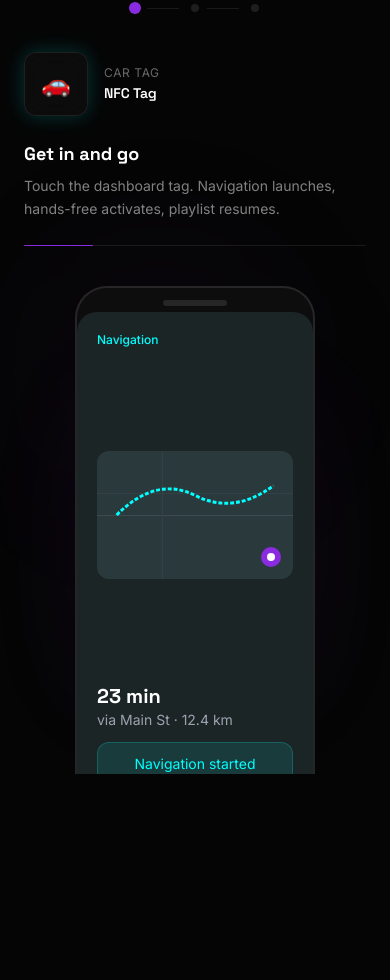
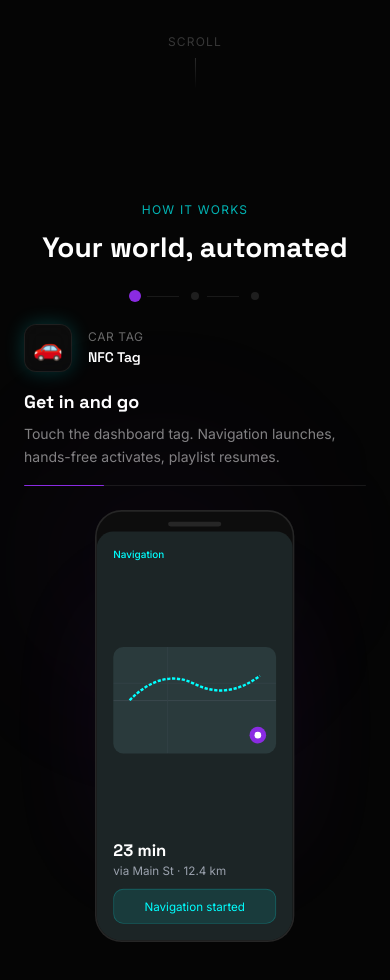
Before and after one commit to 0-nira-0/tap-flow, a React (Vite) app: page / in a window 390 px wide. Shown: the part 960-1940 px from the top of the page. Built offline with nearby package versions, Linux system fonts and the light colour scheme.

Commit message:
fix(layout): keep hero and how-it-works content clear of the header on small screens

```diff
--- a/src/components/sections/HeroSection.tsx
+++ b/src/components/sections/HeroSection.tsx
@@ -31,7 +31,7 @@ export default function HeroSection({ isDark }: HeroSectionProps) {
   return (
     <section
       id="hero"
-      className="relative min-h-screen flex items-center overflow-hidden"
+      className="relative min-h-screen flex items-center overflow-hidden py-24"
       style={{ background: 'var(--c-bg)' }}
     >
       {/* ambient background blobs */}
--- a/src/components/sections/HowItWorks.tsx
+++ b/src/components/sections/HowItWorks.tsx
@@ -1,3 +1,4 @@
+import { useLayoutEffect, useRef, useState } from 'react'
 import { motion, AnimatePresence } from 'framer-motion'
 import { useScrollProgress } from '../../hooks/useScrollProgress'
 import PhoneScreen from '../ui/PhoneScreen'
@@ -26,15 +27,51 @@ const steps = [
   },
 ]
 
+const PHONE_W = 240
+const PHONE_H = 520 // 240px wide at 9:19.5
+
+// Shrinks the phone so the whole sticky frame fits short viewports
+function usePhoneScale() {
+  const frameRef = useRef<HTMLDivElement>(null)
+  const contentRef = useRef<HTMLDivElement>(null)
+  const slotRef = useRef<HTMLDivElement>(null)
+  const [scale, setScale] = useState(1)
+
+  useLayoutEffect(() => {
+    const update = () => {
+      const frame = frameRef.current
+      const content = contentRef.current
+      const slot = slotRef.current
+      if (!frame || !content || !slot) return
+      const cs = getComputedStyle(frame)
+      const available = frame.clientHeight - parseFloat(cs.paddingTop) - parseFloat(cs.paddingBottom)
+      const rest = content.offsetHeight - slot.offsetHeight
+      const next = Math.min(1, Math.max(0.4, (available - rest) / PHONE_H))
+      setScale(prev => (Math.abs(prev - next) < 0.01 ? prev : next))
+    }
+
+    update()
+    const observer = new ResizeObserver(update)
+    if (frameRef.current) observer.observe(frameRef.current)
+    if (contentRef.current) observer.observe(contentRef.current)
+    return () => observer.disconnect()
+  }, [])
+
+  return { frameRef, contentRef, slotRef, scale }
+}
+
 export default function HowItWorks() {
   const { ref, progress } = useScrollProgress()
+  const { frameRef, contentRef, slotRef, scale } = usePhoneScale()
 
   const step = Math.min(2, Math.floor(progress * 3))
 
   return (
     <section ref={ref} id="how-it-works" style={{ height: '300vh' }}>
+      {/* pt-20 keeps the frame clear of the fixed header */}
       <div
-        className="sticky top-0 h-screen flex flex-col items-center justify-center overflow-hidden"
+        ref={frameRef}
+        className="sticky top-0 h-screen-safe pt-20 pb-6 flex flex-col items-center justify-center overflow-hidden"
         style={{ background: 'var(--c-bg)' }}
       >
         {/* ambient */}
@@ -43,8 +80,9 @@ export default function HowItWorks() {
           style={{ background: 'radial-gradient(circle, rgba(138,43,226,0.08), transparent 70%)', filter: 'blur(80px)' }}
         />
 
-        {/* header */}
-        <div className="text-center mb-10 px-6">
+        <div ref={contentRef} className="w-full flex flex-col items-center">
+          {/* header: hidden on small phones and landscape phones to leave room for the phone */}
+          <div className="text-center mb-6 sm:mb-10 px-6 [@media(max-width:767px)_and_(max-height:720px)]:hidden">
             <p className="font-body text-xs text-secondary/70 uppercase tracking-widest mb-2">How It Works</p>
             <h2
               className="font-display font-bold"
@@ -55,7 +93,7 @@ export default function HowItWorks() {
           </div>
 
           {/* step indicators */}
-        <div className="flex gap-3 mb-10">
+          <div className="flex gap-3 mb-6 sm:mb-10">
             {steps.map((s, i) => (
               <div key={i} className="flex items-center gap-2">
                 <div
@@ -68,9 +106,9 @@ export default function HowItWorks() {
           </div>
 
           {/* main content */}
-        <div className="w-full max-w-5xl mx-auto px-6 flex flex-col lg:flex-row items-center justify-center gap-10 lg:gap-20">
+          <div className="w-full max-w-5xl mx-auto px-6 flex flex-col sm:flex-row items-center justify-center gap-6 sm:gap-10 lg:gap-20">
             {/* left — tag + text */}
-          <div className="flex-1 flex flex-col items-start gap-6 max-w-sm">
+            <div className="flex-1 flex flex-col items-start gap-4 sm:gap-6 w-full max-w-sm">
               <AnimatePresence mode="wait">
                 <motion.div
                   key={step}
@@ -81,7 +119,7 @@ export default function HowItWorks() {
                   className="flex items-center gap-4"
                 >
                   <div
-                  className="w-16 h-16 rounded-xl flex items-center justify-center text-2xl glass"
+                    className="w-12 h-12 sm:w-16 sm:h-16 rounded-xl flex items-center justify-center text-2xl glass"
                     style={{ boxShadow: `0 0 20px ${steps[step].color}33` }}
                   >
                     {steps[step].icon}
@@ -146,7 +184,11 @@ export default function HowItWorks() {
             </div>
 
             {/* right — phone */}
-          <div className="relative">
+            <div
+              ref={slotRef}
+              className="relative flex-shrink-0"
+              style={{ width: PHONE_W * scale, height: PHONE_H * scale }}
+            >
               <div
                 className="absolute -inset-8 rounded-full pointer-events-none"
                 style={{
@@ -155,7 +197,10 @@ export default function HowItWorks() {
                   transition: 'background 0.5s',
                 }}
               />
+              <div style={{ width: PHONE_W, transform: `scale(${scale})`, transformOrigin: 'top left' }}>
                 <PhoneScreen step={step} />
+              </div>
+            </div>
           </div>
         </div>
       </div>
--- a/src/hooks/useScrollProgress.ts
+++ b/src/hooks/useScrollProgress.ts
@@ -21,9 +21,13 @@ export function useScrollProgress() {
     }
 
     window.addEventListener('scroll', handleScroll, { passive: true })
+    window.addEventListener('resize', handleScroll)
     handleScroll()
 
-    return () => window.removeEventListener('scroll', handleScroll)
+    return () => {
+      window.removeEventListener('scroll', handleScroll)
+      window.removeEventListener('resize', handleScroll)
+    }
   }, [])
 
   return { ref, progress }
--- a/src/index.css
+++ b/src/index.css
@@ -73,6 +73,12 @@
     backdrop-filter: blur(10px);
   }
 
+  /* small viewport height, so mobile browser bars never cover the bottom */
+  .h-screen-safe {
+    height: 100vh;
+    height: 100svh;
+  }
+
   .glow-primary  { box-shadow: 0 0 20px rgba(138, 43, 226, 0.4); }
   .glow-secondary { box-shadow: 0 0 20px rgba(0, 255, 255, 0.4); }
 }
```
Lines whose indentation alone changed are shown as unchanged.
